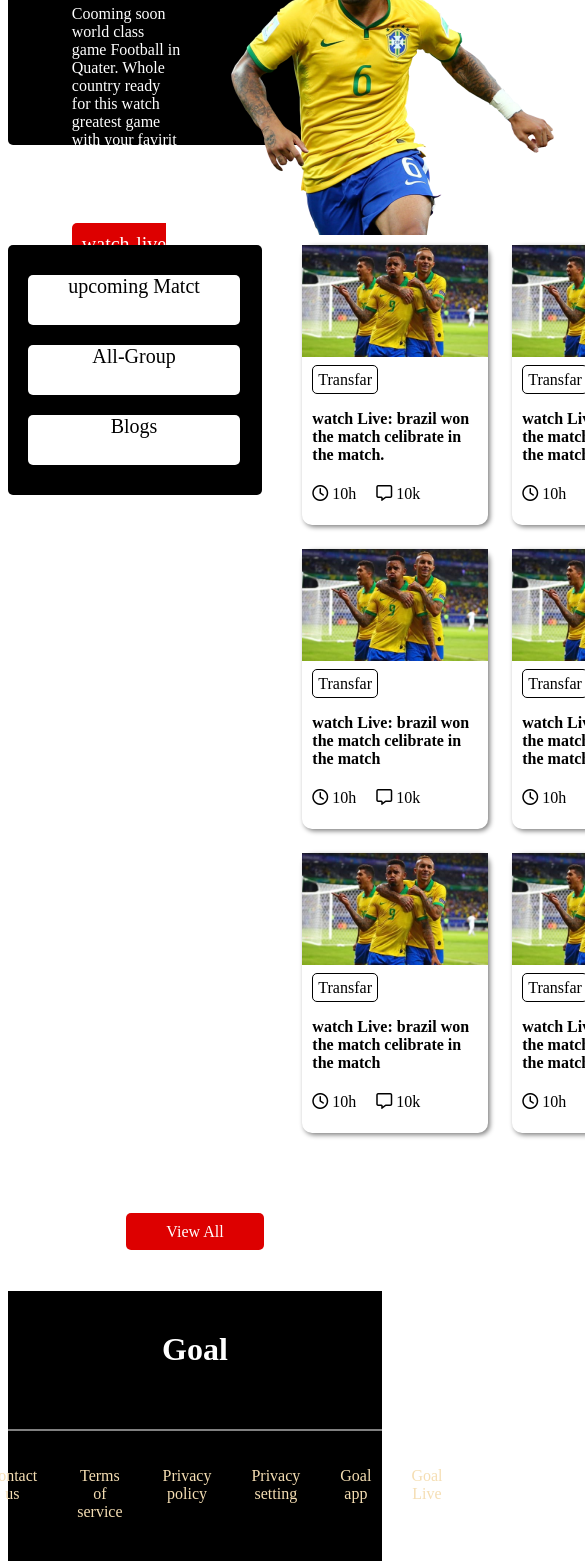
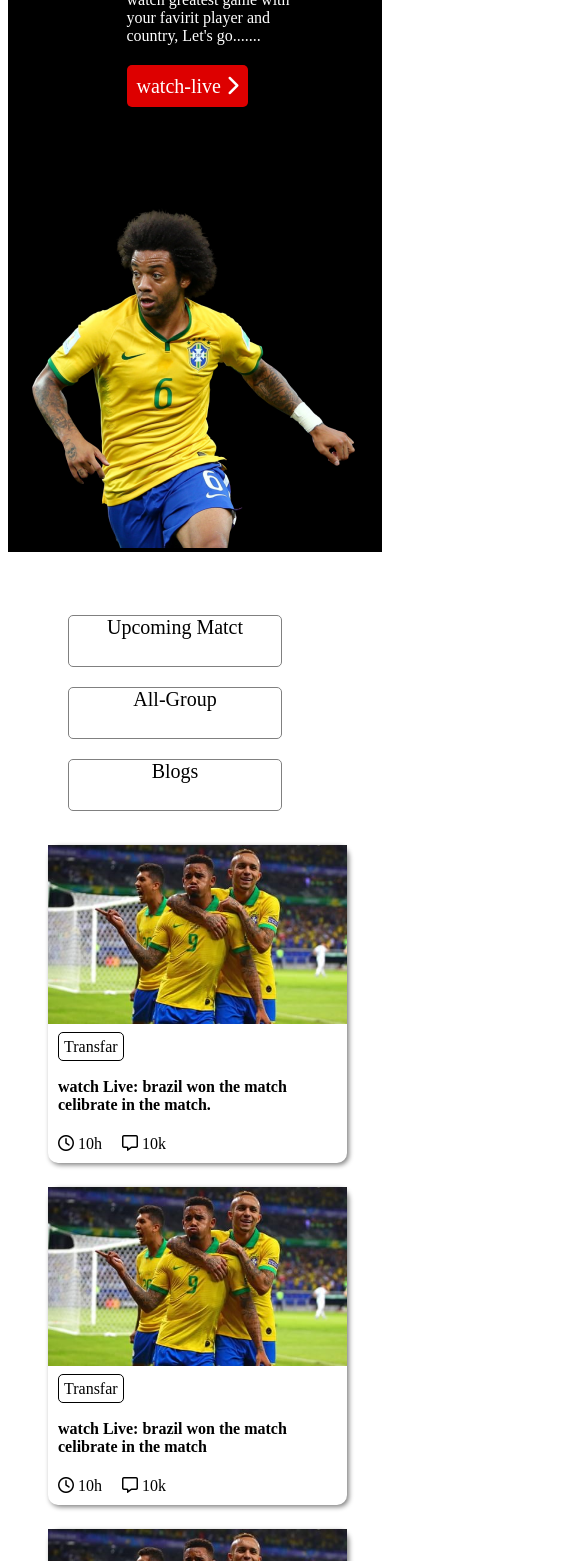
Before and after one commit to ahmmed66/assignment-2, a plain HTML site: page index.html in a window 390 px wide. Shown: the part 305-1866 px from the top of the page, 585 px wide, since content can reach past the window. Drawn offline with Linux system fonts and the light colour scheme.

Commit message:
recode agin

```diff
--- a/index.html
+++ b/index.html
@@ -12,16 +12,16 @@
     <link
         href="https://fonts.googleapis.com/css2?family=Inter&family=Poppins:wght@400;500;700&family=Roboto:ital,wght@0,400;0,700;0,900;1,400&display=swap"
         rel="stylesheet">
-    <!-- ==========================google font link -->
-    <!-- ====================font awsome link -->
+    <!-- ========================google font link end========-->
+    <!-- =================font awsome link start=============-->
     <script src="https://kit.fontawesome.com/02deee95b1.js" crossorigin="anonymous"></script>
-    <!-- ====================font awsome link -->
+    <!-- ====================font awsome link end============ -->
     <!-- ==============stylesheet link============== -->
     <link rel="stylesheet" href="styles/style.css">
 </head>
 
 <body>
-    <!-- ============header section start -->
+    <!-- ============header section start=================== -->
     <header class="header-container">
         <div class="header-details">
             <div class="header-text">
@@ -37,14 +37,14 @@
             </div>
         </div>
     </header>
-    <!--=========== main section start -->
+    <!--=========== main section start======================= -->
     <main class="main-area">
-        <!-- upcoming all-group Blogs area -->
+        <!-- ============upcoming all-group Blogs area=======-->
         <div class="all-blogs">
             <div class="three-blog">
                 <article class="sub-blog">
                     <div class="upcoming content">
-                        <a href="#">upcoming Matct</a>
+                        <a href="#">Upcoming Matct</a>
                     </div>
                     <div class="All-group content">
                         <a href="#">All-Group</a>
@@ -54,7 +54,7 @@
                     </div>
                 </article>
             </div>
-            <!-- ===========transfar live -->
+            <!-- ===========transfar live ====================-->
             <div class="transfar">
                 <div class="sub-transfar">
                     <div class="transfar-live">
@@ -276,8 +276,7 @@
             </div>
         </div>
         <!--==== tab for view all -->
-        <article class="vi
-        ew-all">
+        <article class="view-all">
             <div class="view-text">
                 <a href="">View All</a>
             </div>
@@ -304,6 +303,7 @@
             <a href=""><i class="fa-brands fa-twitter fild"></i></a>
             <a href=""><i class="fa-brands fa-youtube fild"></i></a>
         </div>
+    </footer>
 </body>
 
 </html>
--- a/styles/style.css
+++ b/styles/style.css
@@ -1,6 +1,6 @@
 /* ============header section start ======*/
 .header-container {
-    max-width: 900px;
+    max-width: 100%;
     height: 400px;
     margin: 0 auto;
     background-color: black;
@@ -164,7 +164,7 @@
 /* footer sectiion start */
 .footer {
     width: 100%;
-    height: 50vh;
+    height: 80vh;
     background: black;
     color: white;
     text-align: center;
@@ -202,3 +202,96 @@ hr {
 .footer-icon a {
     color: white;
 }
+
+@media only screen and (max-width: 688px) {
+
+    /* ========mobile view==========*/
+    /* ======header view start======== */
+    .header-details {
+        max-width: 100%;
+        margin: 0 auto;
+        flex-direction: column;
+        background: black;
+    }
+
+    .header-img {
+        margin-right: 140px;
+    }
+
+    /* =======header view end ================*/
+    /* =========upcoming all-group blogs area */
+    .all-blogs {
+        flex-direction: column;
+        margin-top: 450px;
+        width: 100%;
+    }
+
+    .three-blog {
+        background: none;
+        text-align: center;
+        width: 100%;
+        font-size: 20px;
+    }
+
+    .sub-blog {
+        margin-top: 20px;
+        font-size: 20p;
+    }
+
+    .content {
+        margin-left: 60px;
+        border: 1px solid gray;
+    }
+
+    .content:active {
+        background-color: #DD0000;
+    }
+
+    /* =========upcoming all-group blogs area */
+    /* =========transfar live area end*/
+    .sub-transfar {
+        grid-template-columns: repeat(1, 1fr);
+    }
+
+    .transfar-live {
+        height: 100%;
+        margin-right: 35px;
+    }
+
+    /* ============transfar live area end */
+    .view-all {
+        display: none;
+    }
+
+    .footer {
+        height: 100%;
+    }
+
+    .footer h1 {
+        margin-left: 25px;
+    }
+
+    .footer-icon {
+        margin-left: 30px;
+    }
+
+    .footer-list ul {
+        flex-direction: column;
+        background: black;
+    }
+
+    .fa-facebook {
+        color: dodgerblue;
+    }
+
+    .fa-twitter {
+        color: skyblue;
+    }
+
+    .fa-youtube {
+        color: red;
+    }
+}
+
+/* ======mobile view end ================*/
+@media only screen and (min-width: 689px) and (max-width:) {}
```
